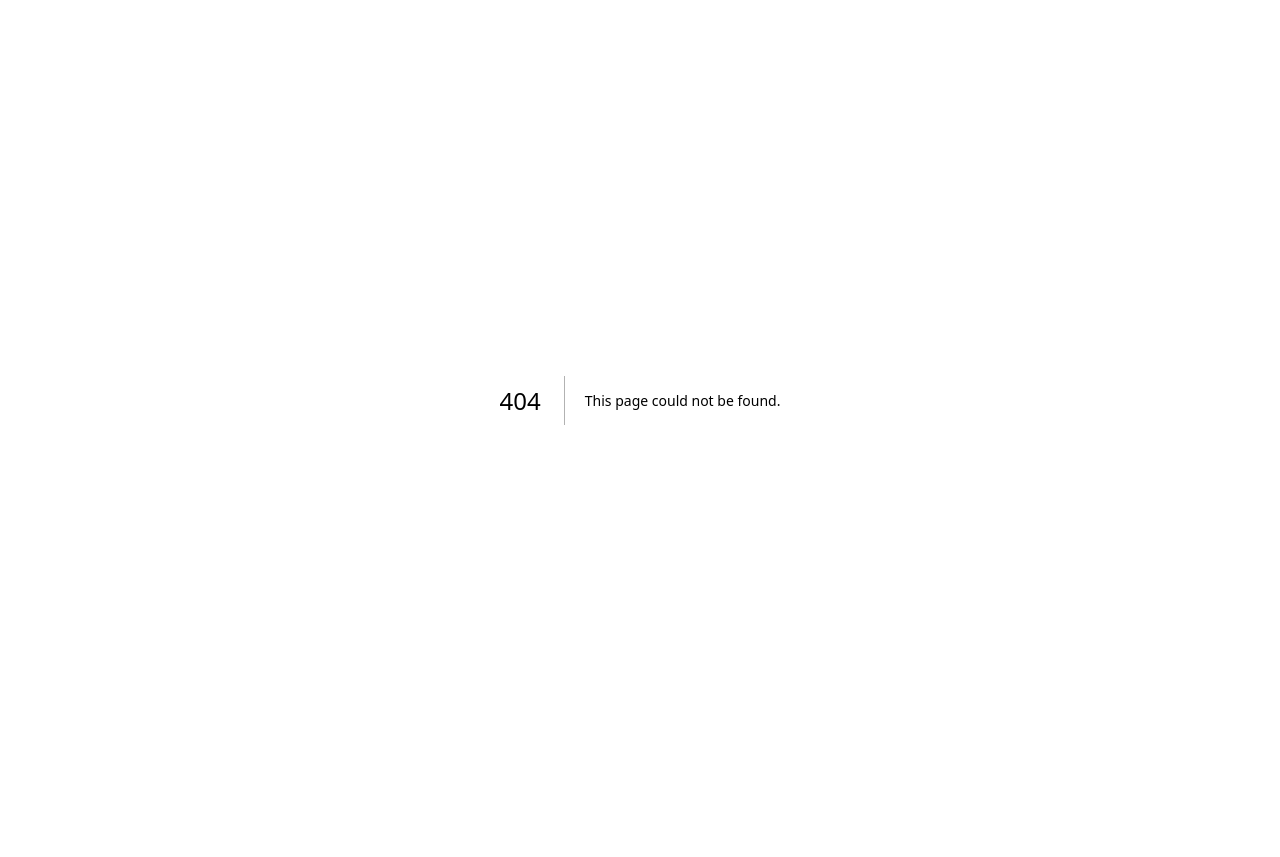
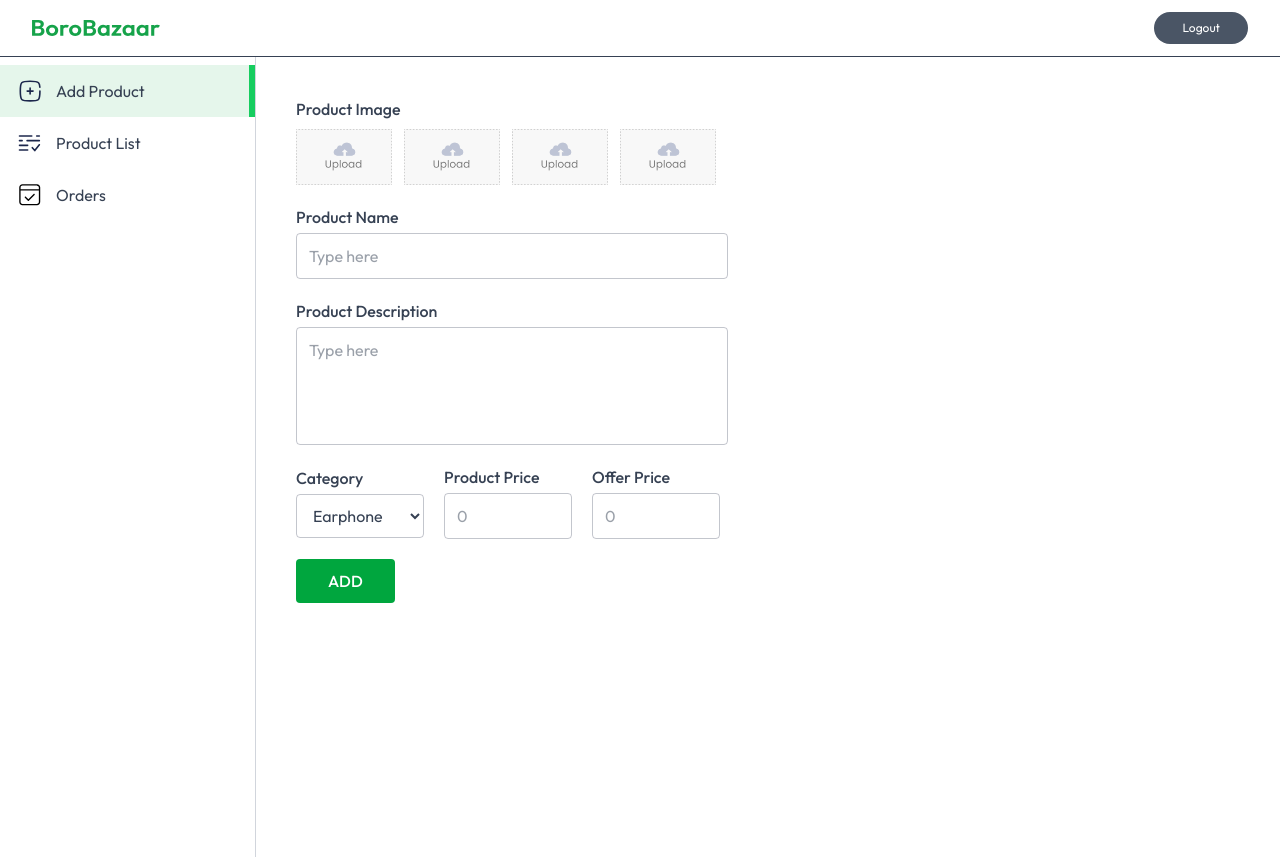
Before and after one commit to AbdurRehman1299/borobazaar, a Next.js app: page /seller in a window 1280 px wide. Before the commit this address had no page. Before the commit the page ends 800 px from the top, so only its background shows below. Built offline with nearby package versions, Linux system fonts and the light colour scheme.

Commit message:
create seller page with seperate layout

```diff
--- /dev/null
+++ b/app/seller/layout.js
@@ -0,0 +1,16 @@
+import Navbar from "@/components/seller/Navbar";
+import Sidebar from "@/components/seller/Sidebar";
+
+const Layout = ({ children }) => {
+  return (
+    <main>
+      <Navbar />
+      <section className="flex w-full">
+        <Sidebar />
+        {children}
+      </section>
+    </main>
+  );
+};
+
+export default Layout;
--- /dev/null
+++ b/app/seller/page.js
@@ -0,0 +1,147 @@
+"use client";
+
+import { assets } from "@/lib/assets";
+import Image from "next/image";
+import { useState } from "react";
+
+const AddProduct = () => {
+  const [files, setFiles] = useState([]);
+  const [name, setName] = useState("");
+  const [description, setDescription] = useState("");
+  const [category, setCategory] = useState("Earphone");
+  const [price, setPrice] = useState("");
+  const [offerPrice, setOfferPrice] = useState("");
+
+  const handleSubmit = async (e) => {
+    e.preventDefault();
+  };
+
+  return (
+    <section className="flex-1 min-h-screen flex flex-col justify-between">
+      <form onSubmit={handleSubmit} className="md:p-10 p-4 space-y-5 max-w-lg">
+        <div>
+          <p className="text-base font-medium">Product Image</p>
+          <div className="flex flex-wrap items-center gap-3 mt-2">
+            {[...Array(4)].map((_, index) => (
+              <label key={index} htmlFor={`image${index}`}>
+                <input
+                  onChange={(e) => {
+                    const updatedFiles = [...files];
+                    updatedFiles[index] = e.target.files[0];
+                    setFiles(updatedFiles);
+                  }}
+                  type="file"
+                  id={`image${index}`}
+                  hidden
+                />
+                <Image
+                  key={index}
+                  className="max-w-24 cursor-pointer"
+                  src={
+                    files[index]
+                      ? URL.createObjectURL(files[index])
+                      : assets.upload_area
+                  }
+                  alt="product-image"
+                  width={100}
+                  height={100}
+                />
+              </label>
+            ))}
+          </div>
+        </div>
+
+        <div className="flex flex-col gap-1 max-w-md">
+          <label className="text-base font-medium" htmlFor="product-name">
+            Product Name
+          </label>
+          <input
+            id="product-name"
+            type="text"
+            placeholder="Type here"
+            className="outline-none md:py-2.5 py-2 px-3 rounded border border-gray-500/40"
+            onChange={(e) => setName(e.target.value)}
+            value={name}
+            required
+          />
+        </div>
+
+        <div className="flex flex-col gap-1 max-w-md">
+          <label
+            className="text-base font-medium"
+            htmlFor="product-description"
+          >
+            Product Description
+          </label>
+          <textarea
+            id="product-description"
+            rows={4}
+            className="outline-none md:py-2.5 py-2 px-3 rounded border border-gray-500/40 resize-none"
+            placeholder="Type here"
+            onChange={(e) => setDescription(e.target.value)}
+            value={description}
+            required
+          ></textarea>
+        </div>
+
+        <div className="flex items-center gap-5 flex-wrap">
+          <div className="flex flex-col gap-1 w-32">
+            <label className="text-base font-medium" htmlFor="category">
+              Category
+            </label>
+            <select
+              id="category"
+              className="outline-none md:py-2.5 py-2 px-3 rounded border border-gray-500/40"
+              onChange={(e) => setCategory(e.target.value)}
+              defaultValue={category}
+            >
+              <option value="Earphone">Earphone</option>
+              <option value="Headphone">Headphone</option>
+              <option value="Watch">Watch</option>
+              <option value="Smartphone">Smartphone</option>
+              <option value="Laptop">Laptop</option>
+              <option value="Camera">Camera</option>
+              <option value="Accessories">Accessories</option>
+            </select>
+          </div>
+          <div className="flex flex-col gap-1 w-32">
+            <label className="text-base font-medium" htmlFor="product-price">
+              Product Price
+            </label>
+            <input
+              id="product-price"
+              type="number"
+              placeholder="0"
+              className="outline-none md:py-2.5 py-2 px-3 rounded border border-gray-500/40"
+              onChange={(e) => setPrice(e.target.value)}
+              value={price}
+              required
+            />
+          </div>
+          <div className="flex flex-col gap-1 w-32">
+            <label className="text-base font-medium" htmlFor="offer-price">
+              Offer Price
+            </label>
+            <input
+              id="offer-price"
+              type="number"
+              placeholder="0"
+              className="outline-none md:py-2.5 py-2 px-3 rounded border border-gray-500/40"
+              onChange={(e) => setOfferPrice(e.target.value)}
+              value={offerPrice}
+              required
+            />
+          </div>
+        </div>
+        <button
+          type="submit"
+          className="px-8 py-2.5 bg-green-600 text-white font-medium rounded"
+        >
+          ADD
+        </button>
+      </form>
+    </section>
+  );
+};
+
+export default AddProduct;
--- a/components/seller/Navbar.jsx
+++ b/components/seller/Navbar.jsx
@@ -1,3 +1,5 @@
+"use client";
+
 import { useAppContext } from "@/context/AppContext";
 import { assets } from "@/lib/assets";
 import Image from "next/image";
--- a/components/seller/Sidebar.jsx
+++ b/components/seller/Sidebar.jsx
@@ -1,3 +1,5 @@
+"use client";
+
 import { assets } from "@/lib/assets";
 import Image from "next/image";
 import Link from "next/link";
```
